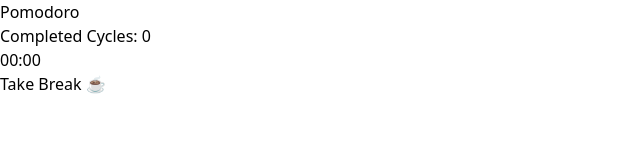
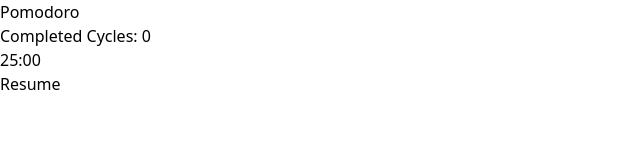
Before and after one commit to Falak-Chudasama/Pomogranate, a React (Vite) app: page / in a window 1280 px wide. Shown: the top 160 px of the page, without its empty margins (0-640 px from the left). Built offline with nearby package versions, Linux system fonts and the light colour scheme.

Commit message:
Final update

```diff
--- a/src/App.jsx
+++ b/src/App.jsx
@@ -1,14 +1,11 @@
 import { useState, useEffect } from "react";
 
-const pomodoroTime = 5;
-const shortBreakTime = 5;
-const longBreakTime = 5;
-// const pomodoroTime = 25 * 60;
-// const shortBreakTime = 5 * 60;
-// const longBreakTime = 15 * 60;
+const pomodoroTime = 25 * 60;
+const shortBreakTime = 5 * 60;
+const longBreakTime = 15 * 60;
 
 function App() {
-    const [isPause, setPause] = useState(false);
+    const [isPause, setPause] = useState(true);
     const [timer, setTimer] = useState(pomodoroTime);
     const [isPomodoro, setPomodoro] = useState(true);
     const [cycles, setCycles] = useState(0);
@@ -107,7 +104,7 @@
                 <button
                     className={`mt-5 px-4 py-1 text-white font-semibold rounded-2xl shadow-md transition duration-300 ${!isPause ? "bg-red-500 hover:bg-red-600" : timer === 0 ? isPomodoro ? "bg-blue-500 hover:bg-blue-600" : "bg-green-500 hover:bg-green-600" : "bg-yellow-500 hover:bg-yellow-600"}`}
                     onClick={!isPause ? handlePause : timer === 0 ? isPomodoro ? switchToBreak : switchToPomo : handleResume}>
-                    {!isPause ? "Pause" : timer === 0 ? isPomodoro ? "Take Break ☕" : "StartPomodoro 🎯" : "Resume"}
+                    {!isPause ? "Pause" : timer === 0 ? isPomodoro ? "Take Break ☕" : "Start Pomodoro 🎯" : "Resume"}
                 </button>
             </div>
         </div>
```
